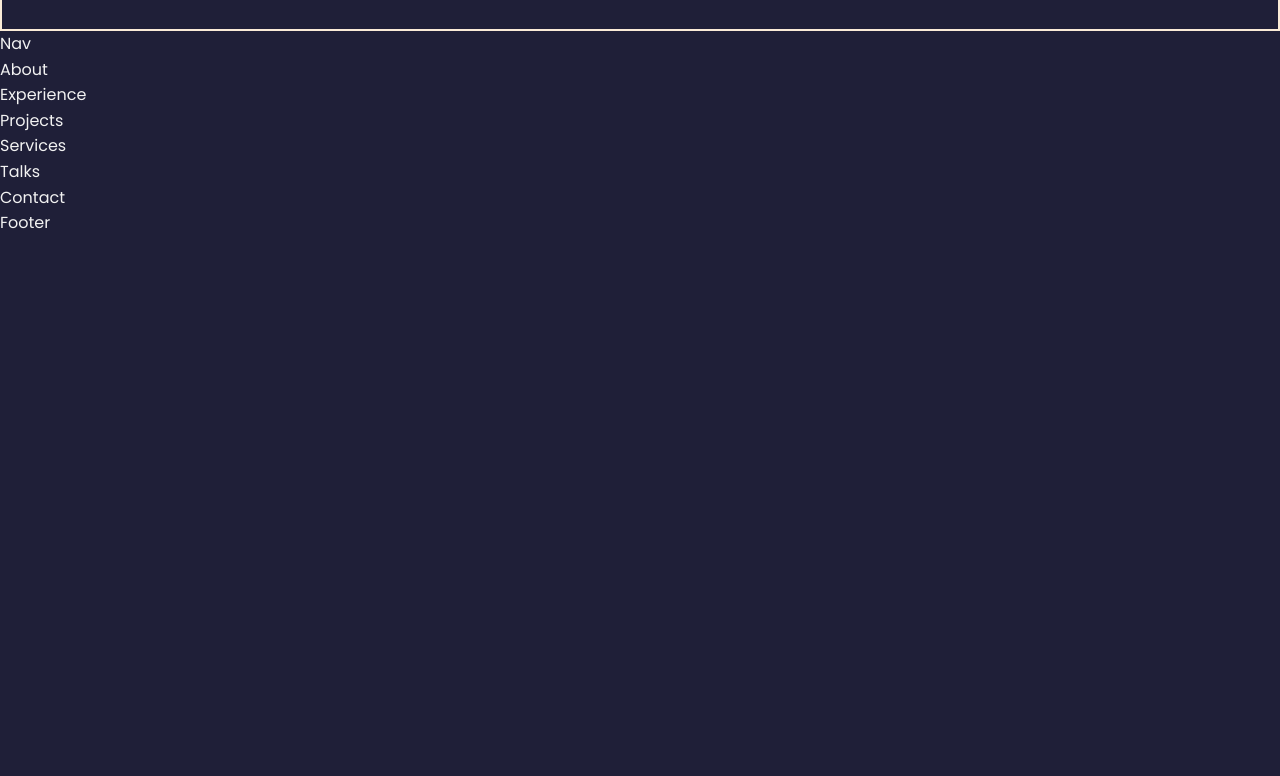
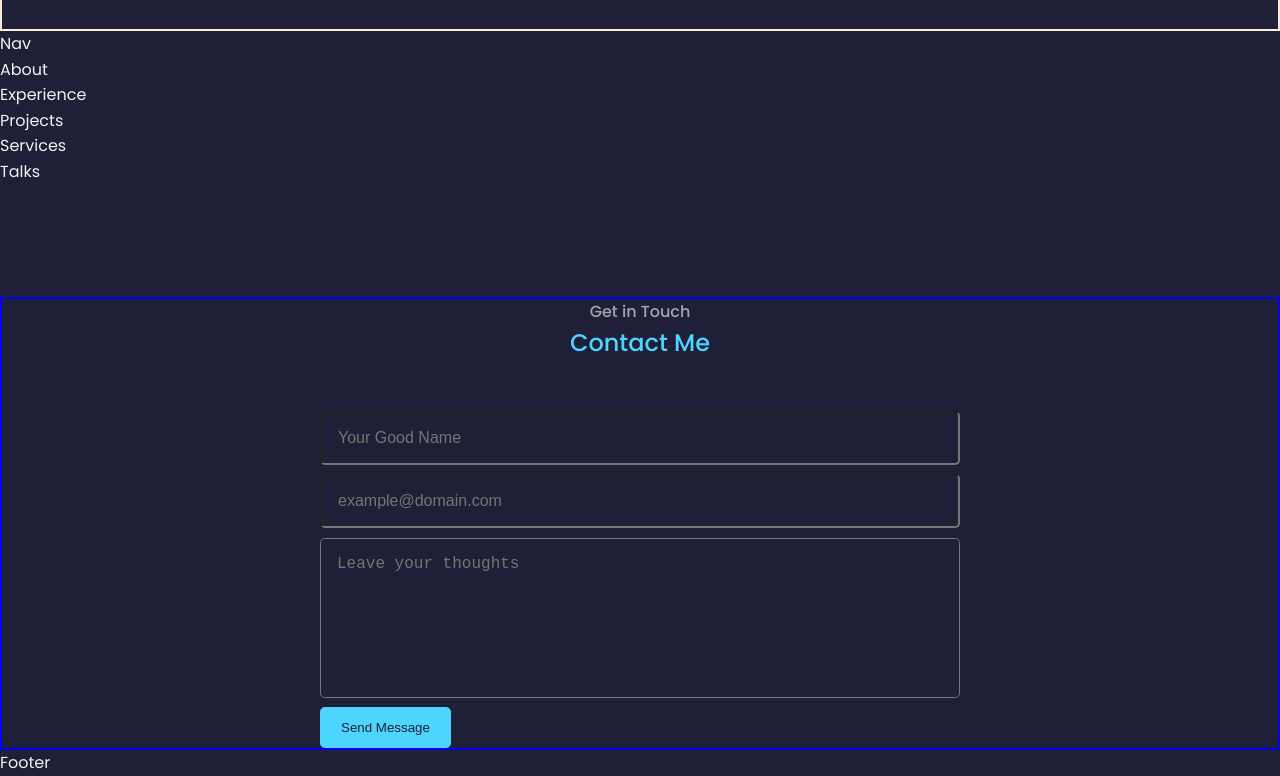
Before and after one commit to AnilKumar3494/INFO-655-Group_Project, a React (Vite) app in the folder modern_portfolio/: page / in a window 1280 px wide. Shown: the part 689-1465 px from the top of the page. Before the commit the page ends 925 px from the top, so only its background shows below. Built offline with nearby package versions, Linux system fonts and the light colour scheme.

Commit message:
added contact section

```diff
--- a/modern_portfolio/src/components/contact/Contact.jsx
+++ b/modern_portfolio/src/components/contact/Contact.jsx
@@ -1,8 +1,95 @@
 import React from "react";
 import "./contact.css";
+import { MdAttachEmail } from "react-icons/md";
+import { FaGithubSquare } from "react-icons/fa";
+import { FaLinkedin } from "react-icons/fa";
 
 const Contact = () => {
-  return <div>Contact</div>;
+  //data for contact / get in touch part
+  const contactOption = [
+    {
+      icon: <MdAttachEmail />,
+      title: "e-mail",
+      href: "mailto:ak4448@drexel.edu",
+      message: "Send a message",
+    },
+    {
+      icon: <FaGithubSquare />,
+      title: "GitHub",
+      href: "https://github.com/AnilKumar3494",
+      message: "Check my profile",
+    },
+    {
+      icon: <FaLinkedin />,
+      title: "LinkedIn",
+      href: "https://www.linkedin.com/in/anil-kumar-karapa/",
+      message: "Send a message",
+    },
+  ];
+
+  //Data for form
+  const formOptions = [
+    {
+      type: "text",
+      name: "name",
+      placeholder: "Your Good Name",
+    },
+    {
+      type: "email",
+      name: "email",
+      placeholder: "example@domain.com",
+    },
+  ];
+
+  //Front end
+  return (
+    <section id="contact" className="contact_container_main">
+      <h4>Get in Touch</h4>
+      <h2>Contact Me</h2>
+      <div className="contact_section_main">
+        {/* Get in touch part Start
+        <div className="contact_options">
+          {contactOption.map((option, index) => (
+            <article className="contact_option" key={index}>
+              <a href="">{option.icon}</a>
+
+              <p>{option.title}</p>
+              <h5>
+                <a href={option.href}>
+                  {index === 0 ? option.href.split(":")[1] : option.href}
+                </a>
+              </h5>
+              <a href={option.href}>{option.message}</a>
+            </article>
+          ))}
+        </div> */}
+
+        {/* Get in touch part END*/}
+
+        {/* Form Start */}
+        <form action="">
+          {formOptions.map((formOption, index) => (
+            <div className="inputs_container">
+              <input
+                key={index}
+                type={formOption.type}
+                placeholder={formOption.placeholder}
+                required
+              />
+            </div>
+          ))}
+          <textarea
+            name="message"
+            rows="7"
+            placeholder="Leave your thoughts"
+          ></textarea>
+          <button type="submit" className="btn btn_primary">
+            Send Message
+          </button>
+        </form>
+      </div>
+    </section>
+  );
 };
 
 export default Contact;
--- a/modern_portfolio/src/components/contact/contact.css
+++ b/modern_portfolio/src/components/contact/contact.css
@@ -0,0 +1,34 @@
+.contact_container_main > h2,
+h4 {
+  text-align: center;
+}
+
+.contact_container_main {
+  border: 2px solid blue;
+  display: grid;
+  place-items: center;
+}
+.contact_section_main {
+  min-width: 30vw;
+  width: 50vw;
+}
+
+form {
+  display: flex;
+  flex-direction: column;
+  gap: 0.6rem;
+}
+
+input,
+textarea {
+  width: 100%;
+  background: transparent;
+  color: aliceblue;
+  font-size: 1rem;
+
+  padding: 1rem;
+  border-radius: 0.3rem;
+  outline: none;
+
+  resize: none;
+}
--- a/modern_portfolio/src/components/header/Calltoaction.jsx
+++ b/modern_portfolio/src/components/header/Calltoaction.jsx
@@ -7,7 +7,7 @@ const Calltoaction = () => {
       <a className="btn" href={resumeLink}>
         My Resume
       </a>
-      <a className="btn btn-primary" href="#contact">
+      <a className="btn btn_primary" href="#contact">
         Get in Touch
       </a>
     </div>
--- a/modern_portfolio/src/components/header/Sociallinks.jsx
+++ b/modern_portfolio/src/components/header/Sociallinks.jsx
@@ -4,17 +4,43 @@ import { FaGithub, FaLinkedin } from "react-icons/fa";
 import { MdOutlineWeb } from "react-icons/md";
 
 const Sociallinks = () => {
+  const socialDetails = [
+    {
+      icon: <FaLinkedin />,
+      href: "#Link to Site",
+      title: "LinkedIn",
+    },
+    {
+      icon: <FaGithub />,
+      href: "#Link to Site",
+      title: "GitHub",
+    },
+    {
+      icon: <MdOutlineWeb />,
+      href: "#Link to Site",
+      title: "My Website",
+    },
+  ];
   return (
     <div className="social_links">
-      <a href="#Linkedin" target="_blank">
-        <FaLinkedin />
-      </a>
-      <a href="#Linkedin" target="_blank">
+      {/* Dynamically updating values */}
+      {socialDetails.map((socialDetail, index) => (
+        <a
+          href={socialDetail.href}
+          key={index}
+          title={socialDetail.title}
+          target="_blank"
+        >
+          {socialDetail.icon}
+        </a>
+      ))}
+
+      {/* <a href="#Linkedin" target="_blank">
         <FaGithub />
       </a>
       <a href="#Linkedin" target="_blank">
         <MdOutlineWeb />
-      </a>
+      </a> */}
     </div>
   );
 };
--- a/modern_portfolio/src/index.css
+++ b/modern_portfolio/src/index.css
@@ -94,7 +94,10 @@ a:hover {
 .btn {
   width: max-content;
   display: inline-block;
+
   color: var(--color-primary);
+  font-weight: 400;
+
   padding: 0.75rem 1.25rem;
   border-radius: 0.3rem;
   border: 1px solid var(--color-primary);
@@ -109,7 +112,7 @@ a:hover {
   border-color: transparent;
 }
 
-.btn-primary {
+.btn_primary {
   background: var(--color-primary);
   color: var(--bg-color);
 }
```
